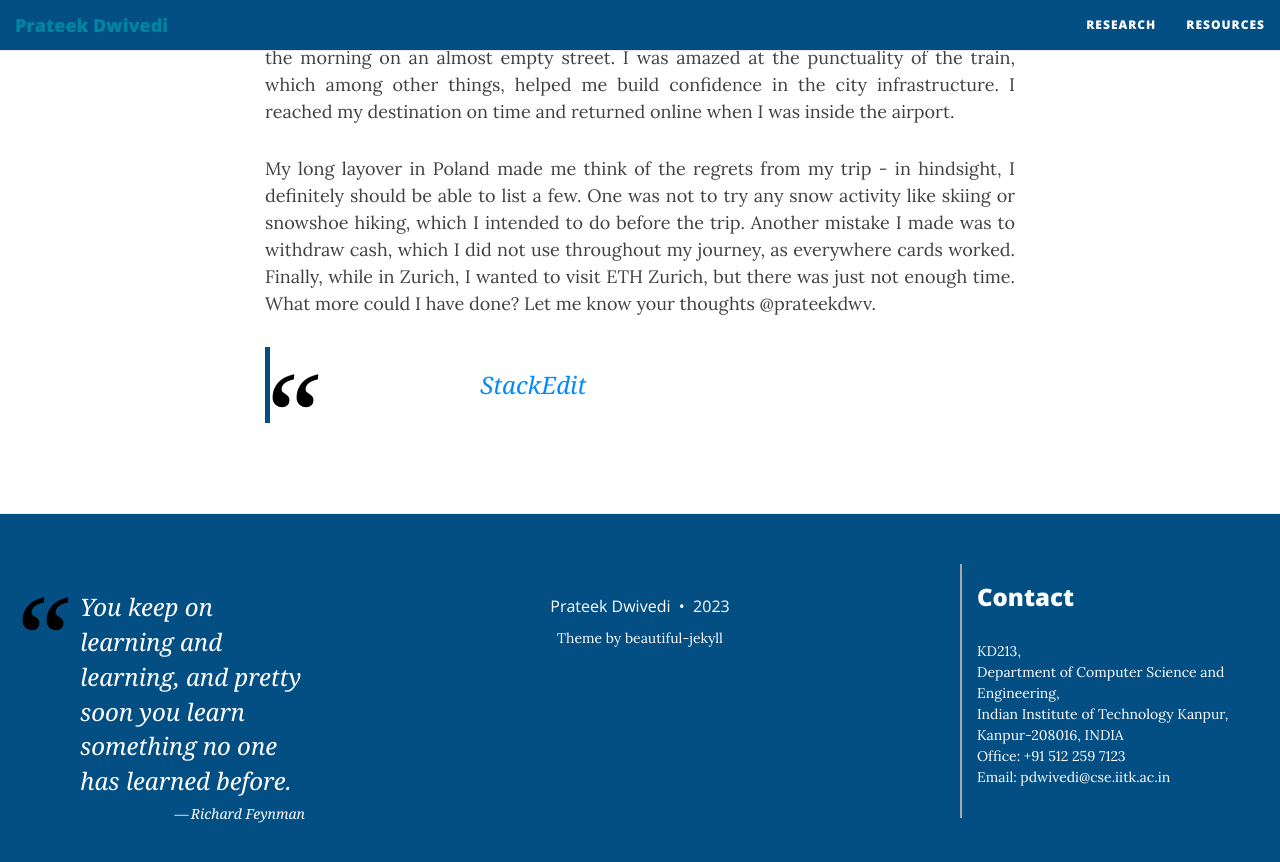
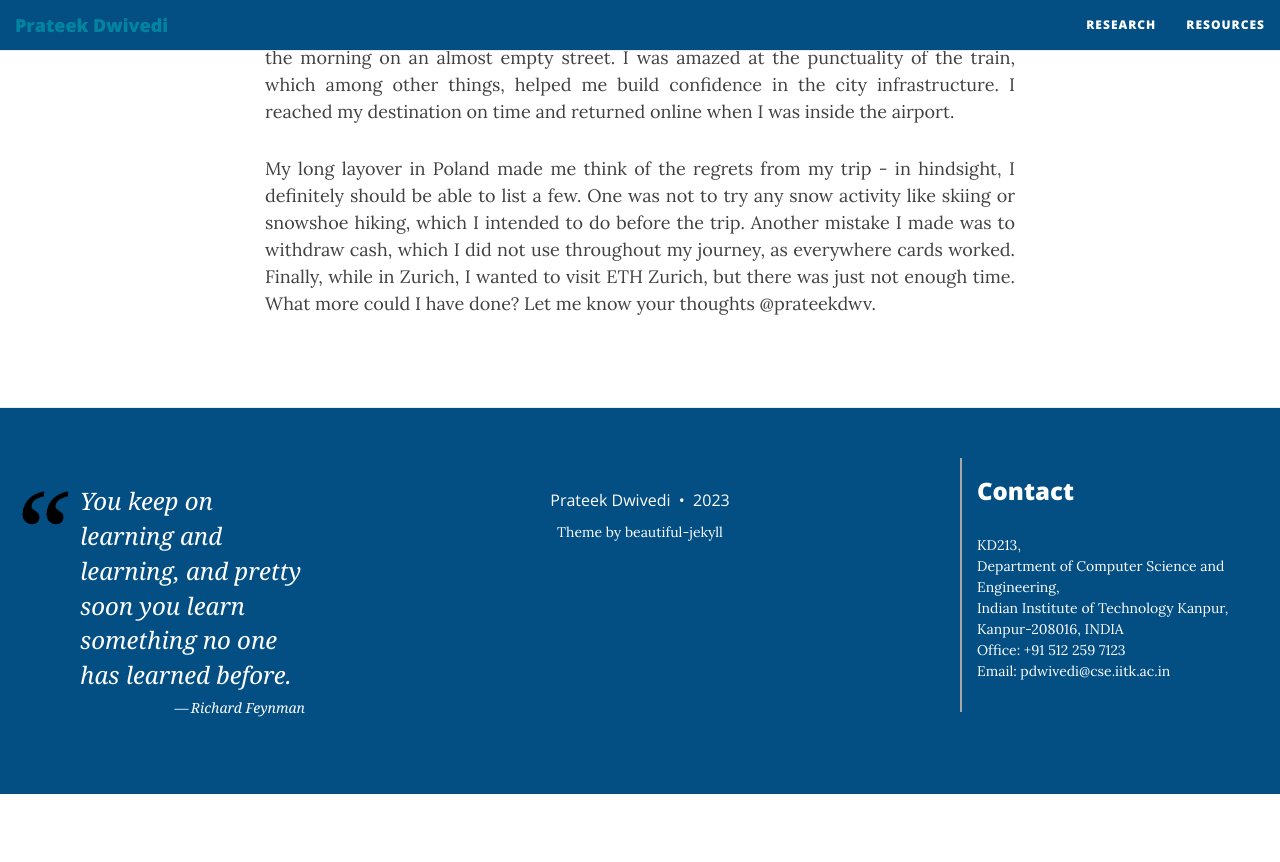
Before and after one commit to prateekdwv/prateekdwv.github.io, a Jekyll site: the page built from blog/_posts/2023-05-20-ZurichTravel.md, in a window 1280 px wide and 900 px high, scrolled down 3294 px. Shown: the top 862 px of the window. Built offline with Jekyll 4.4.1, drawn with Linux system fonts in a browser that asks for light colours; nearby versions of some CDN libraries; after the commit the page ends 4088 px from its top, so only the background shows below that.

Commit message:
removed link

```diff
--- a/blog/_posts/2023-05-20-ZurichTravel.md
+++ b/blog/_posts/2023-05-20-ZurichTravel.md
@@ -29,10 +29,3 @@ The passion for cheese in food was noticeable from early on. It was delicious an
 There were no unusual hiccups during the entire trip, and I could plan it well in advance. But most importantly, it was because everything there was predictable, particularly the public transport system. My international roaming ended the morning I was leaving for India, though my hostel in Zurich had Wifi, I did not want to unnecessarily recharge just for the use of a few hours as I would get enough Internet in the airport anyways. So I planned to be off the grid for my journey to the airport from Old Town Zurich. After confirming the timing of the train, I checked out and walked towards the station early in the morning on an almost empty street. I was amazed at the punctuality of the train, which among other things, helped me build confidence in the city infrastructure. I reached my destination on time and returned online when I was inside the airport.
 
 My long layover in Poland made me think of the regrets from my trip - in hindsight, I definitely should be able to list a few. One was not to try any snow activity like skiing or snowshoe hiking, which I intended to do before the trip. Another mistake I made was to withdraw cash, which I did not use throughout my journey, as everywhere cards worked. Finally, while in Zurich, I wanted to visit ETH Zurich, but there was just not enough time. What more could I have done? Let me know your thoughts @prateekdwv.
-
-
-
-
-
-
-> Written with [StackEdit](https://stackedit.io/).
```
